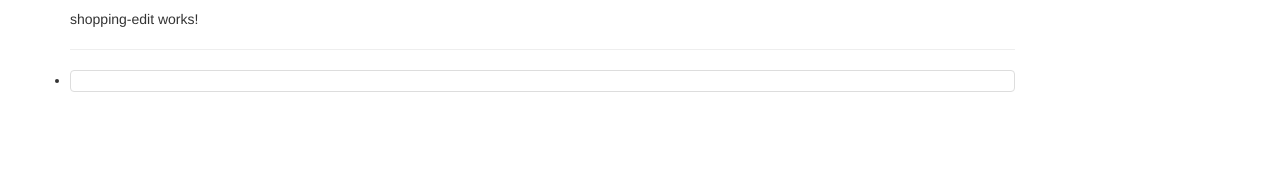
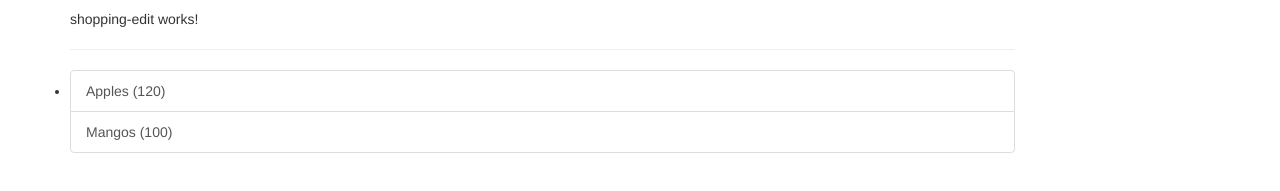
Before and after one commit to ShohrabRustam/AngularCourseProject, an Angular app: page / in a window 1280 px wide. Shown: the part 239-430 px from the top of the page. Built offline with nearby package versions, Linux system fonts and the light colour scheme.

Commit message:
add the igredient to the shoping list

```diff
--- a/src/app/shopping-list/shopping-list.component.html
+++ b/src/app/shopping-list/shopping-list.component.html
@@ -4,7 +4,12 @@
     <hr>
 <ul class="list-group">
   <li>
-    <a href="#" class="list-group-item" style="cursor: pointer;"></a>
+    <a href="#"
+    class="list-group-item"
+    style="cursor: pointer;"
+    *ngFor="let ingredient of ingredients">
+    {{ ingredient['name'] }}  ({{ingredient['amount']}})
+  </a>
   </li>
 </ul>
   </div>
--- a/src/app/shopping-list/shopping-list.component.ts
+++ b/src/app/shopping-list/shopping-list.component.ts
@@ -8,7 +8,11 @@
 })
 export class ShoppingListComponent implements OnInit {
 
-  ingredients:Ingredient[] = [];
+  ingredients:Ingredient[] = [
+    new Ingredient('Apples',120),
+    new Ingredient('Mangos',100),
+
+  ];
   constructor() { }
 
   ngOnInit(): void {
```
